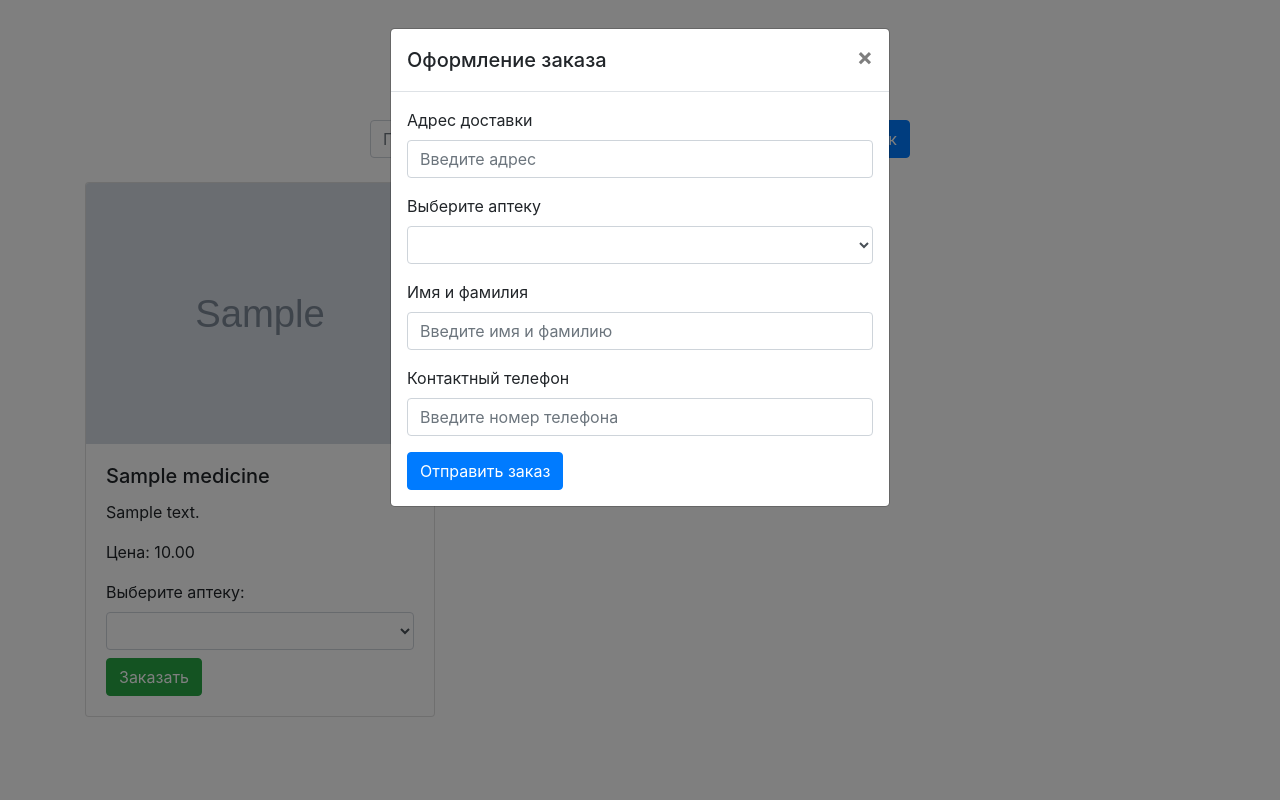
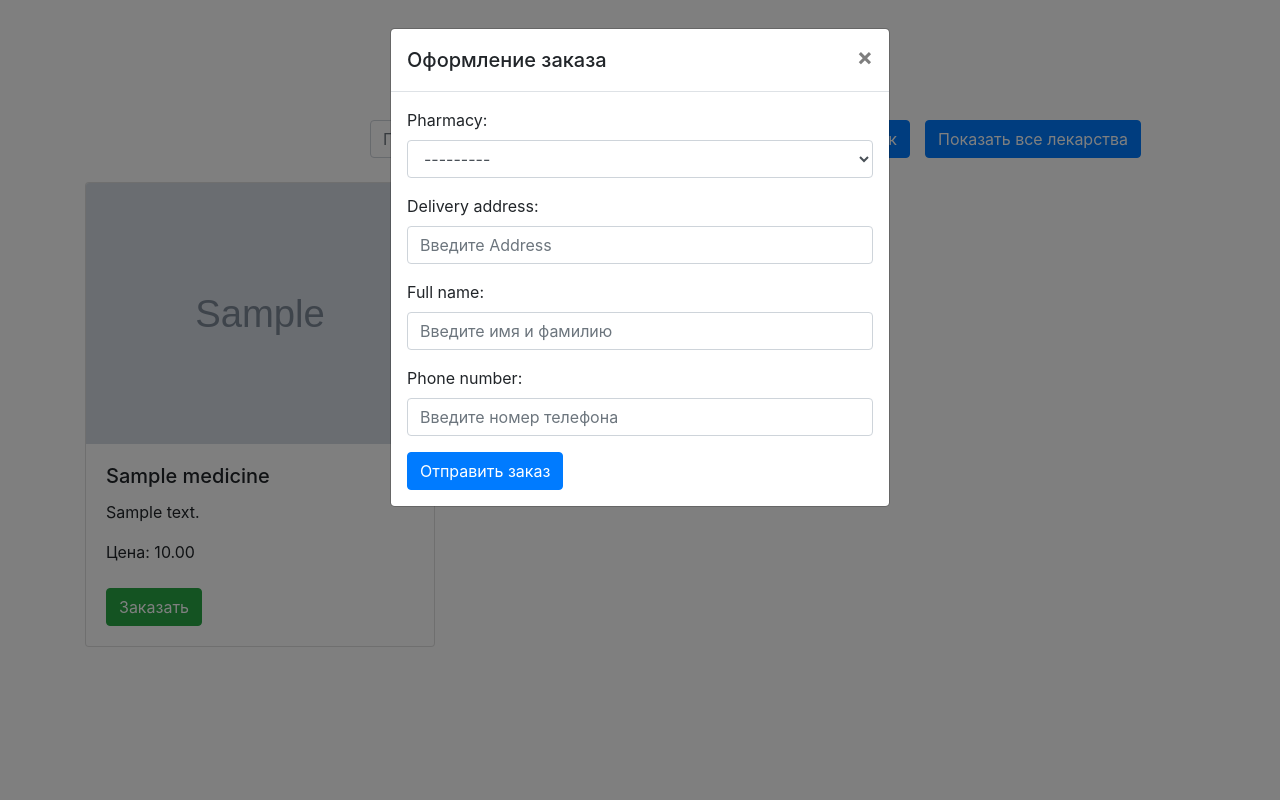
Before and after one commit to PolyakovVictor/PharmacySite, a Django app: page / in a window 1280 px wide, after a click on "Заказать". Run offline with Django 4.2, Linux system fonts and the light colour scheme; tables that the repository leaves empty hold one stand-in row (values such as "Sample post"); grey boxes marked "Sample" are stand-in pictures; lists and menus that the app fills with data are empty; some libraries are stand-ins or nearby versions.

Commit message:
made a form for order

```diff
--- /dev/null
+++ b/PharmacySiteDjango/backend/forms.py
@@ -0,0 +1,21 @@
+# В вашем файле forms.py
+from django import forms
+from .models import Order
+
+
+class OrderForm(forms.ModelForm):
+    medicine_id = forms.IntegerField(widget=forms.HiddenInput())
+
+    class Meta:
+        model = Order
+        fields = ['pharmacy', 'delivery_address', 'full_name', 'phone_number']
+        widgets = {
+            'pharmacy': forms.Select(attrs={'class': 'form-control'}),
+            'delivery_address': forms.TextInput(attrs={'class': 'form-control', 'placeholder': 'Введите Address'}),
+            'full_name': forms.TextInput(attrs={'class': 'form-control', 'placeholder': 'Введите имя и фамилию'}),
+            'phone_number': forms.TextInput(attrs={'class': 'form-control', 'placeholder': 'Введите номер телефона'}),
+        }
+
+    def __init__(self, *args, **kwargs):
+        super().__init__(*args, **kwargs)
+        self.fields['medicine_id'].widget = forms.HiddenInput()
--- a/PharmacySiteDjango/backend/models.py
+++ b/PharmacySiteDjango/backend/models.py
@@ -25,6 +25,8 @@ class Order(models.Model):
     medicine = models.ForeignKey(Medicine, on_delete=models.CASCADE)
     pharmacy = models.ForeignKey(Pharmacy, on_delete=models.CASCADE)
     delivery_address = models.CharField(max_length=200)
+    full_name = models.CharField(max_length=200)
+    phone_number = models.CharField(max_length=30)
 
     def __str__(self):
         return f"Order {self.id} - {self.medicine.name}"
--- a/PharmacySiteDjango/backend/static/js/index.js
+++ /dev/null
@@ -1,20 +0,0 @@
-document.getElementById('orderForm').addEventListener('submit', function(event) {
-    event.preventDefault(); // Отменяет стандартное действие формы
-
-    // Получаем значения из полей формы
-    var deliveryAddress = document.getElementById('deliveryAddress').value;
-    var pharmacy = document.getElementById('pharmacySelect').value;
-    var contactName = document.getElementById('contactName').value;
-    var contactPhone = document.getElementById('contactPhone').value;
-
-    // TODO: Отправка данных на сервер или другая обработка заказа здесь
-
-    // Закрытие модального окна
-    $('#orderModal').modal('hide');
-
-    // Очистка полей формы
-    document.getElementById('deliveryAddress').value = '';
-    document.getElementById('pharmacySelect').value = '';
-    document.getElementById('contactName').value = '';
-    document.getElementById('contactPhone').value = '';
-});
--- a/PharmacySiteDjango/backend/templates/backend/home.html
+++ b/PharmacySiteDjango/backend/templates/backend/home.html
@@ -3,6 +3,7 @@
 {% block header %}
     <link rel="stylesheet" href="https://unpkg.com/aos@next/dist/aos.css" />
     <script src="https://code.jquery.com/jquery-3.5.1.slim.min.js"></script>
+    <script src="https://cdn.jsdelivr.net/npm/axios/dist/axios.min.js"></script>
 
     <!-- Ссылка на Bootstrap -->
     <link rel="stylesheet" href="https://stackpath.bootstrapcdn.com/bootstrap/4.5.0/css/bootstrap.min.css">
@@ -14,15 +15,16 @@
         <!-- Поиск по лекарствам -->
         <div class="row mt-4">
             <div class="col-md-6 offset-md-3">
-                <form>
+                <form method="GET" action="{% url 'home' %}">
                     <div class="input-group">
-                        <input type="text" class="form-control" placeholder="Поиск лекарств...">
+                        <input type="text" name="q" class='form-control' placeholder="Поиск по названию лекарства">
                         <div class="input-group-append">
-                            <button class="btn btn-primary" type="button">Поиск</button>
+                            <button class="btn btn-primary" type="submit">Поиск</button>
                         </div>
                     </div>
                 </form>
             </div>
+            <a href="{% url 'home' %}" class="btn btn-primary">Показать все лекарства</a>
         </div>
 
         <div class="modal fade" id="orderModal" tabindex="-1" role="dialog" aria-labelledby="orderModalLabel" aria-hidden="true">
@@ -35,26 +37,9 @@
                         </button>
                     </div>
                     <div class="modal-body">
-                        <!-- Форма для ввода адреса, аптеки и контактных данных -->
-                        <form id="orderForm">
-                            <div class="form-group">
-                                <label for="deliveryAddress">Адрес доставки</label>
-                                <input type="text" class="form-control" id="deliveryAddress" placeholder="Введите адрес">
-                            </div>
-                            <div class="form-group">
-                                <label for="pharmacySelect">Выберите аптеку</label>
-                                <select class="form-control" id="pharmacySelect">
-                                    <!-- Здесь должны быть варианты аптек -->
-                                </select>
-                            </div>
-                            <div class="form-group">
-                                <label for="contactName">Имя и фамилия</label>
-                                <input type="text" class="form-control" id="contactName" placeholder="Введите имя и фамилию">
-                            </div>
-                            <div class="form-group">
-                                <label for="contactPhone">Контактный телефон</label>
-                                <input type="text" class="form-control" id="contactPhone" placeholder="Введите номер телефона">
-                            </div>
+                        <form id="orderForm" method="post" action="{% url 'order_medicine' %}">
+                            {% csrf_token %}
+                            {{ form.as_p }}
                             <button type="submit" class="btn btn-primary">Отправить заказ</button>
                         </form>
                     </div>
@@ -75,13 +60,7 @@
                             <form action="{% url 'order_medicine' %}" method="post">
                                 {% csrf_token %}
                                 <input type="hidden" name="medicine_id" value="{{ medicine.id }}">
-                                <label for="pharmacy_select">Выберите аптеку:</label>
-                                <select name="pharmacy" class="form-control" id="pharmacy_select">
-                                    {% for pharmacy in medicine.pharmacy_set.all %}
-                                        <option value="{{ pharmacy.id }}">{{ pharmacy.name }}</option>
-                                    {% endfor %}
-                                </select>
-                                <button type="button" class="btn btn-success mt-2" data-toggle="modal" data-target="#orderModal">
+                                <button type="button" class="btn btn-success mt-2 orderBtn" data-toggle="modal" data-target="#orderModal" data-id="{{ medicine.id }}">
                                     Заказать
                                 </button>
                             </form>
@@ -91,6 +70,12 @@
             {% endfor %}
         </div>
     </div>
-
-    <script src="{% static 'js/index.js' %}"></script>
+    <script>
+        $(document).ready(function() {
+            $('.orderBtn').click(function() {
+                var medicineId = $(this).data('id');
+                $('#orderModal input[name="medicine_id"]').val(medicineId);
+            });
+        });
+    </script>
 {% endblock %}
--- a/PharmacySiteDjango/backend/urls.py
+++ b/PharmacySiteDjango/backend/urls.py
@@ -5,7 +5,8 @@ from django.conf.urls.static import static
 
 urlpatterns = [
     path('', views.homeView, name='home'),
-    path('order/', views.order_medicine, name='order_medicine'),
+    path('order/', views.process_order_form, name='order_medicine'),
+    path('api/pharmacies/', views.get_pharmacies, name='get_pharmacies'),
 ]
 
 if settings.DEBUG:
--- a/PharmacySiteDjango/backend/views.py
+++ b/PharmacySiteDjango/backend/views.py
@@ -1,11 +1,41 @@
 from django.http import HttpResponse
-from django.shortcuts import render
-from .models import Medicine
+from django.shortcuts import get_object_or_404, render, redirect
+from .models import Medicine, Order, Pharmacy
+from django.http import JsonResponse
+from .forms import OrderForm
 
 
 def homeView(request):
+    query = request.GET.get('q')
     medicines = Medicine.objects.all()
-    return render(request, 'backend/home.html', {'medicines': medicines})
+
+    if query:
+        medicines = filter_medicines_by_query(medicines, query)
+
+    form = process_order_form(request)
+
+    return render(request, 'backend/home.html', {'medicines': medicines, 'form': form})
+
+
+def filter_medicines_by_query(medicines, query):
+    return medicines.filter(name__icontains=query)
+
+
+def process_order_form(request):
+    if request.method == 'POST':
+        print('post')
+        form = OrderForm(request.POST)
+        if form.is_valid():
+            medicine_id = request.POST.get('medicine_id')
+            medicine = Medicine.objects.get(id=medicine_id)
+            order = form.save(commit=False)
+            order.medicine = medicine
+            order.save()
+        print(form.errors)
+        return redirect('home')
+    else:
+        form = OrderForm()
+    return form
 
 
 def order_medicine(request):
@@ -15,3 +45,10 @@ def order_medicine(request):
         return HttpResponse("Order placed successfully!")  # Или любой другой ответ
 
     return HttpResponse("Invalid request method")
+
+
+def get_pharmacies(request):
+    pharmacies = Pharmacy.objects.all()
+    # Преобразование данных аптек в формат JSON
+    pharmacies_data = [{'id': pharmacy.id, 'name': pharmacy.name, 'address': pharmacy.address} for pharmacy in pharmacies]
+    return JsonResponse(pharmacies_data, safe=False)
```
Also changed, not shown: PharmacySiteDjango/backend/migrations/0003_order_full_name_order_phone_number.py (added), PharmacySiteDjango/media/medicine_images/Screenshot_2023-03-19_195011.png (added), PharmacySiteDjango/media/medicine_images/Screenshot_2023-08-13_191353_YhZfQZU.png (added).
